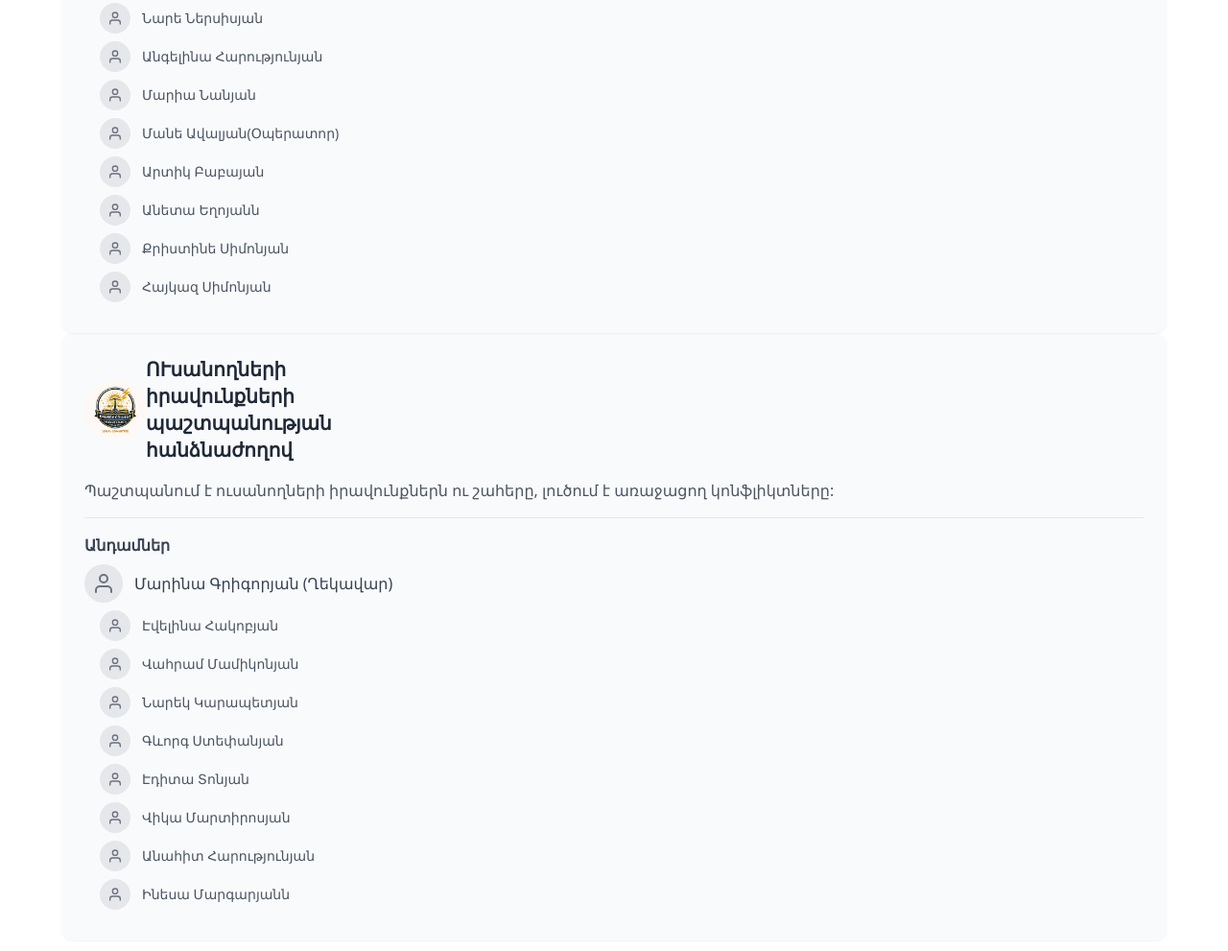
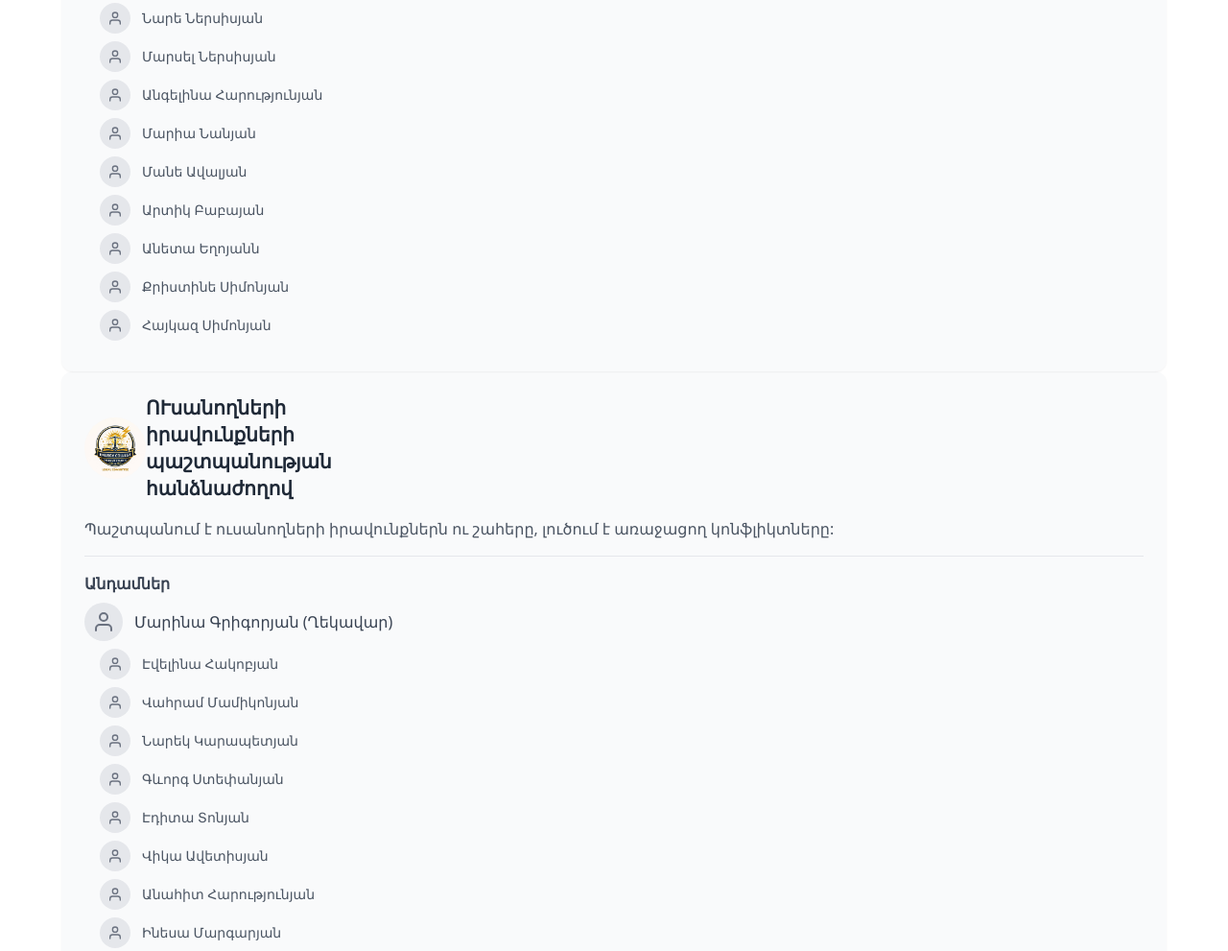
Before and after one commit to studentcouncil-asec/student, a plain HTML site: page index.html in a window 1280 px wide. Shown: the part 3711-4702 px from the top of the page at 96% size. Drawn offline with nearby package versions, Linux system fonts and the light colour scheme.

Commit message:
Update index.html

```diff
--- a/index.html
+++ b/index.html
@@ -403,6 +403,13 @@
                             <span class="text-gray-600 text-sm">Նարե Ներսիսյան</span>
                         </div>
 
+                    <div class="flex items-center mb-2 ml-4">
+                            <div class="w-8 h-8 rounded-full bg-gray-200 flex items-center justify-center mr-3">
+                                <i data-feather="user" class="w-4 h-4 text-gray-500"></i>
+                            </div>
+                            <span class="text-gray-600 text-sm">Մարսել Ներսիսյան</span>
+                        </div>
+
                         <div class="flex items-center mb-2 ml-4">
                             <div class="w-8 h-8 rounded-full bg-gray-200 flex items-center justify-center mr-3">
                                 <i data-feather="user" class="w-4 h-4 text-gray-500"></i>
@@ -421,7 +428,7 @@
                             <div class="w-8 h-8 rounded-full bg-gray-200 flex items-center justify-center mr-3">
                                 <i data-feather="user" class="w-4 h-4 text-gray-500"></i>
                             </div>
-                            <span class="text-gray-600 text-sm">Մանե Ավալյան(Օպերատոր)</span>
+                            <span class="text-gray-600 text-sm">Մանե Ավալյան</span>
                         </div>
 
                         <div class="flex items-center mb-2 ml-4">
@@ -517,7 +524,7 @@
                             <div class="w-8 h-8 rounded-full bg-gray-200 flex items-center justify-center mr-3">
                                 <i data-feather="user" class="w-4 h-4 text-gray-500"></i>
                             </div>
-                            <span class="text-gray-600 text-sm">Վիկա Մարտիրոսյան</span>
+                            <span class="text-gray-600 text-sm">Վիկա Ավետիսյան</span>
                         </div>
 
                          <div class="flex items-center mb-2 ml-4">
@@ -531,7 +538,7 @@
                             <div class="w-8 h-8 rounded-full bg-gray-200 flex items-center justify-center mr-3">
                                 <i data-feather="user" class="w-4 h-4 text-gray-500"></i>
                             </div>
-                            <span class="text-gray-600 text-sm">Ինեսա Մարգարյանն</span>
+                            <span class="text-gray-600 text-sm">Ինեսա Մարգարյան</span>
                         </div>
 
                         </div>
@@ -607,7 +614,7 @@
                     </li>
                         <li class="flex items-center">
                         <i data-feather="Հիմնադիր" class="mr-2"></i>
-                       <span>ՈՒԽ կայքի հիմնադիր՝ ՈՒԽ նախկին նախագահ Ալեքս Վարդանյան</span>
+                       <span></span>
                     </li>
                 </ul>
             </div>
@@ -637,7 +644,7 @@
             </div>
         </div>
         <div class="max-w-6xl mx-auto mt-12 pt-6 border-t border-gray-700 text-center text-gray-400">
-            <p>© 2026 «ԱՊԷՔ» ՊՈԱԿ ՈՒսանողական Խորհուրդ. Բոլոր իրավունքները պաշտպանված են:</p>
+            <p>© 2026 «ԱՊԷՔ» ՊՈԱԿ ՈՒսանողական Ինքնակառավարման Մարմին. Բոլոր իրավունքները պաշտպանված են:</p>
         </div>
     </footer>
     <script src="https://cdn.jsdelivr.net/npm/vanta@latest/dist/vanta.globe.min.js"></script>
```
